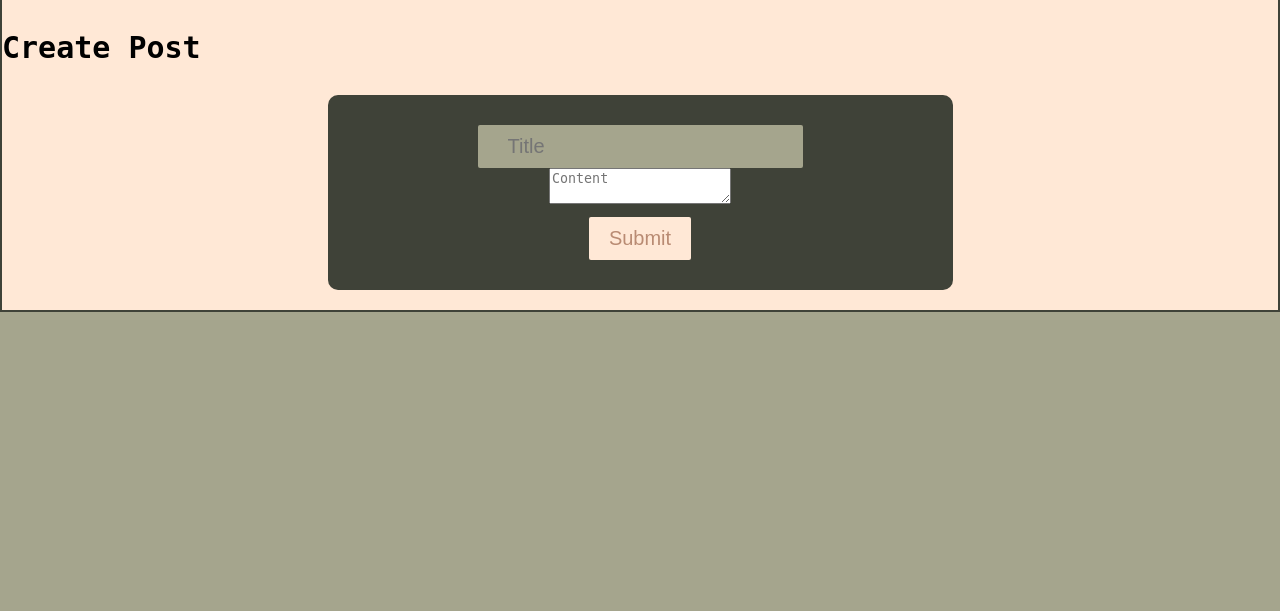
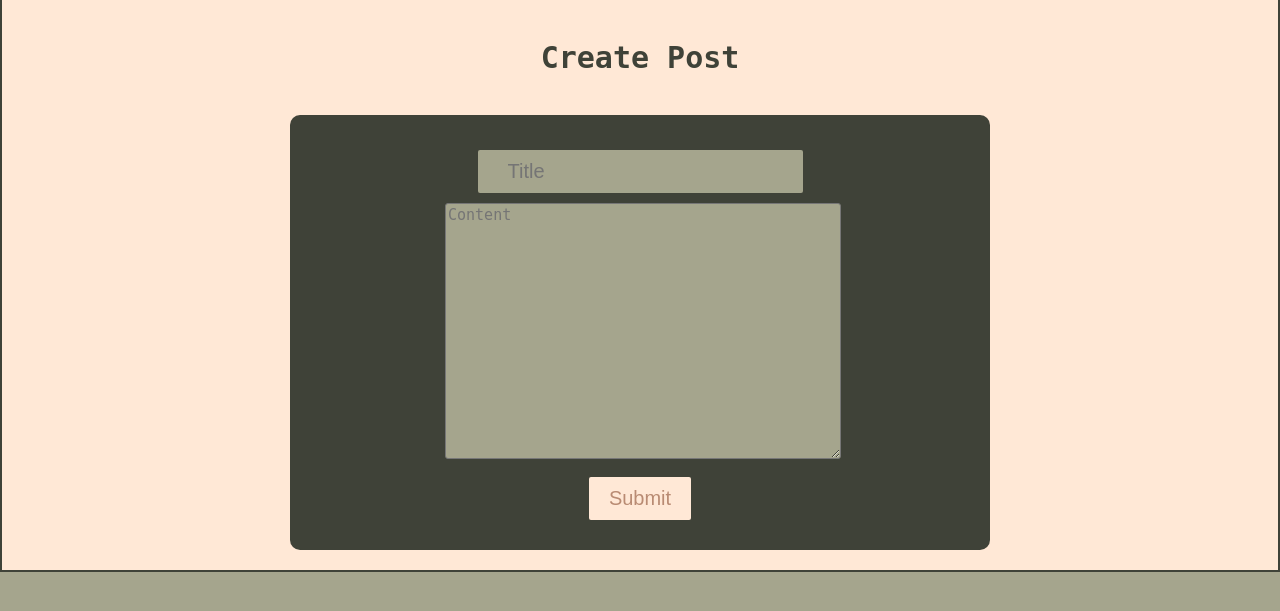
Before and after one commit to SimonHorrocks/Charit.ly, a Flask app: page /create in a window 1280 px wide. Shown: the part 44-655 px from the top of the page. Run offline with Flask 2, Linux system fonts and the light colour scheme.

Commit message:
Updated create post form. Made minor changes to the other parts of css.

```diff
--- a/static/main.css
+++ b/static/main.css
@@ -22,6 +22,11 @@ h2 {
 }
 h3{
     text-align: left;
+    font-size: 30px;
+}
+h4{
+    text-align: center;
+    color: #3f4238;
     font-size: 30px;
 }
 .navbar {
@@ -60,7 +65,7 @@ h3{
     margin: 20px auto 20px auto;
     text-align: center;
     border-radius: 10px;
-    width: 200px;
+    width: 400px;
 }
 
 input {
@@ -69,7 +74,6 @@ input {
     background: #A5A58D;
     margin-top: 10px;
     border: none;
-    color: #3f4238;
     font-size: 20px;
     border-radius: 2px;
 }
@@ -136,12 +140,14 @@ input {
     color: #A5A58D;
 }
 
-/* blog post */
+/* blog posts */
 .content{
     color: #3f4238;
     border-radius: 10px;
     background-color: #A5A58D;
 }
+
+/* new post button*/
 
 .tabcontent button{
     border: none;
@@ -155,6 +161,21 @@ input {
     background: #A5A58D;
     transition: 0.5s;
 }
+
+
+/* create page */
+.field {
+    padding: 5px;
+}
+/* TODO: Add padding and make contents centered */
+textarea{
+    background: #A5A58D;
+    width: 100%;
+    height: 250px;
+    font-size: 15px;
+    border-radius: 3px;
+}
+
  /* unvisited link */
 a:link {
     color:#3f4238;
--- a/templates/create.html
+++ b/templates/create.html
@@ -3,7 +3,7 @@
 {% block content %}
 
     <div class="column is-6 is-offset-3">
-        <h3 class="title is-3">Create Post</h3>
+        <h4 class="title is-4">Create Post</h4>
         <div class="box">
             <form method="POST">
                 <div class="field">
```
